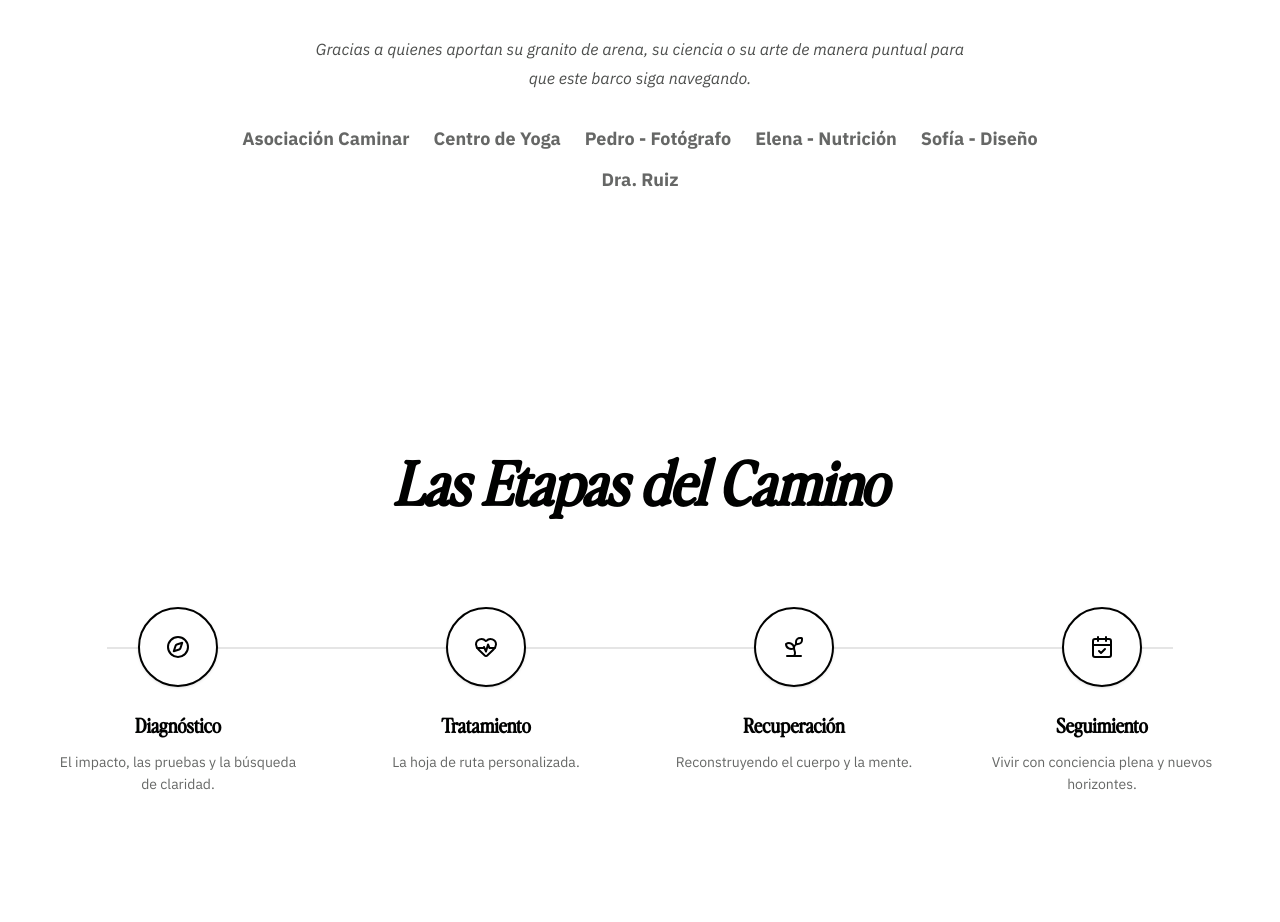
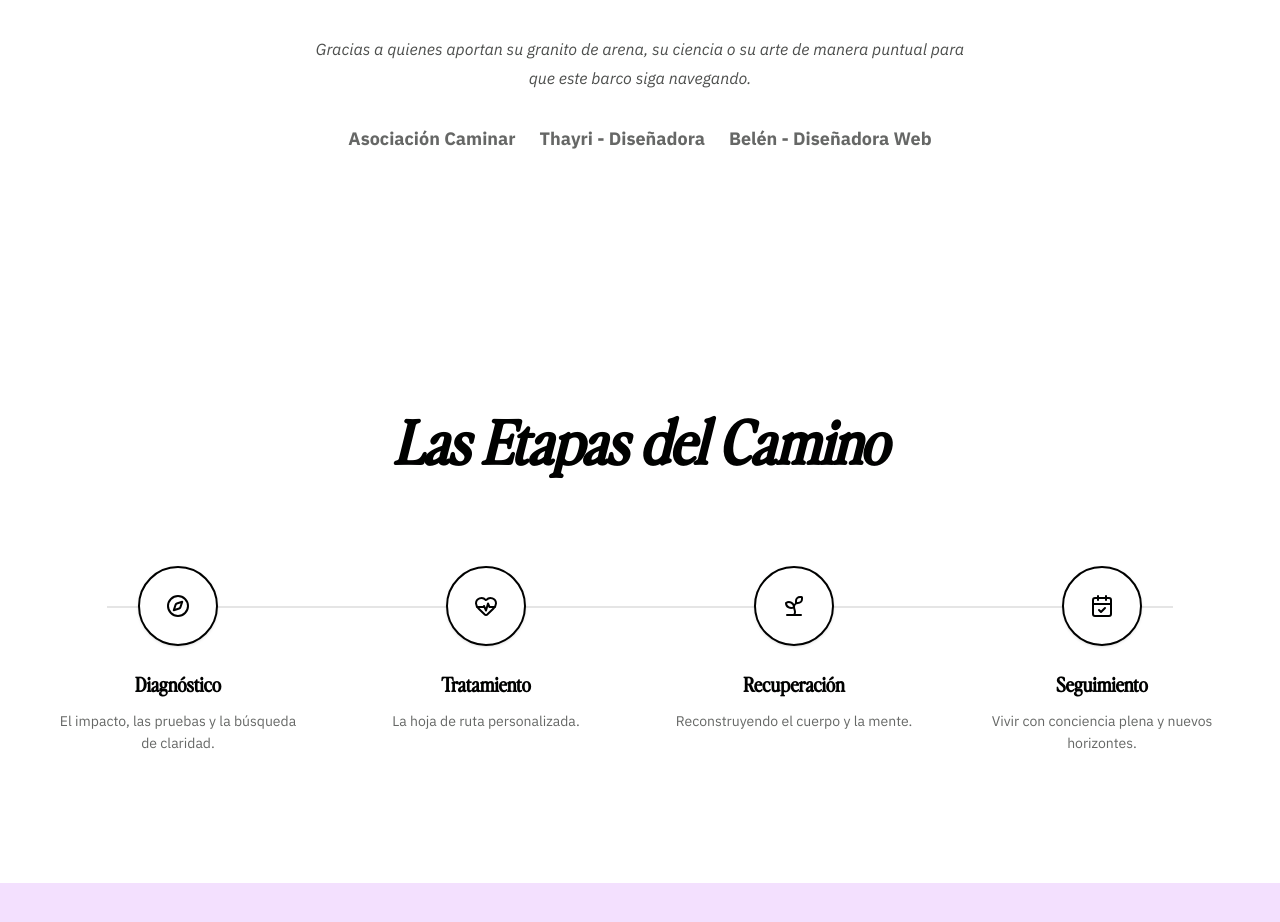
Before and after one commit to 13djune/DianaT, a React (Vite) app: page / in a window 1280 px wide. Shown: the part 2647-3569 px from the top of the page. Built offline with nearby package versions, Linux system fonts and the light colour scheme; a web font is replaced by a local one.

Commit message:
Update AboutProject.tsx

```diff
--- a/src/components/AboutProject.tsx
+++ b/src/components/AboutProject.tsx
@@ -12,12 +12,12 @@ const AboutProject: React.FC = () => {
 
   // 2. COLABORADORES (ESPORÁDICOS)
   const collaborators = [
-    { name: "Asociación Caminar", url: "https://www.asociacioncaminar.org" },
-    { name: "Centro de Yoga", url: "https://instagram.com/yogalotus" },
-    { name: "Pedro - Fotógrafo", url: "https://pedrofoto.com" },
-    { name: "Elena - Nutrición", url: "https://elenanutri.com" },
-    { name: "Sofía - Diseño", url: "https://behance.net/sofia" },
-    { name: "Dra. Ruiz", url: "https://linkedin.com/in/draruiz" },
+    { name: "Asociación Caminar", url: "" },
+    { name: "Thayri - Diseñadora", url: "" },
+    { name: "Belén - Diseñadora Web", url: "https://www.linkedin.com/in/belen-castillo-chacon" },
+    // { name: "Elena - Nutrición", url: "https://elenanutri.com" },
+    // { name: "Sofía - Diseño", url: "https://behance.net/sofia" },
+    // { name: "Dra. Ruiz", url: "https://linkedin.com/in/draruiz" },
   ];
 
   return (
```
